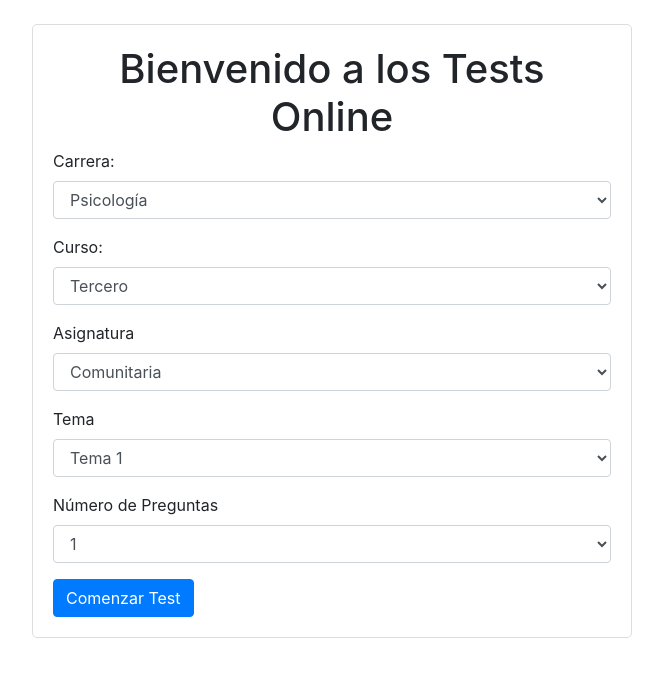
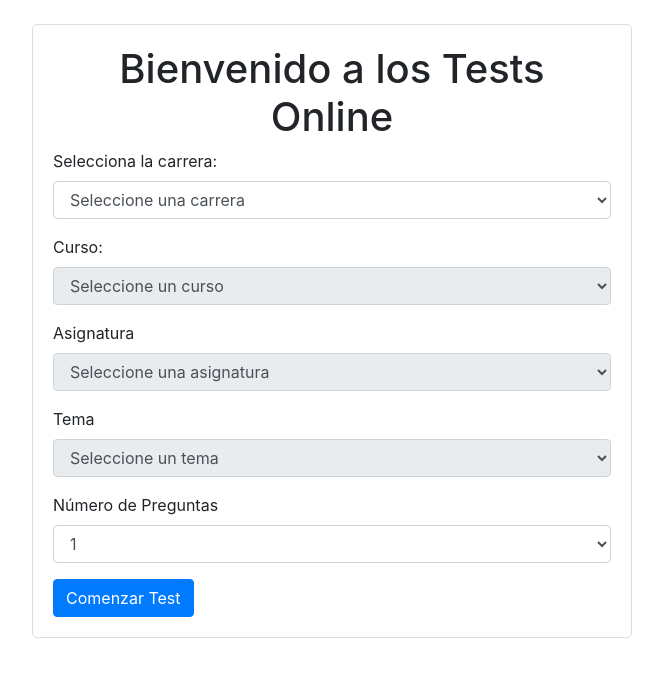
Before and after one commit to thecodix/mentalia, a Django app: page /examenes/ in a window 1280 px wide. Shown: the part 56-733 px from the top of the page, without its empty margins (308-971 px from the left). Run offline with Django 5.2, Linux system fonts and the light colour scheme; the visitor is signed in with stand-in values (Sample User, id 1); data comes from the database, SQL or seed files in the repository; some libraries are stand-ins or nearby versions.

Commit message:
Frontend: dynamic dropdown for exams

```diff
--- a/app/examenes/templates/examenes/index.html
+++ b/app/examenes/templates/examenes/index.html
@@ -22,35 +22,30 @@
             <h1 class="text-center">Bienvenido a los Tests Online</h1>
             <form action="{% url 'test' %}" method="get">
                 <div class="form-group">
-                    <label for="carrera">Carrera:</label>
+                    <label for="carrera">Selecciona la carrera:</label>
                     <select class="form-control" id="carrera" name="carrera">
+                        <option value="">Seleccione una carrera</option>
                         {% for carrera in carreras %}
-                            <option value="{{ carrera.id }}">{{ carrera.nombre }}</option>
+                        <option value="{{ carrera.id }}">{{ carrera.nombre }}</option>
                         {% endfor %}
                     </select>
                 </div>
                 <div class="form-group">
                     <label for="curso">Curso:</label>
-                    <select class="form-control" id="curso" name="curso">
-                        {% for curso in cursos %}
-                            <option value="{{ curso.id }}">{{ curso.nombre }}</option>
-                        {% endfor %}
+                    <select class="form-control" id="curso" name="curso" disabled>
+                        <option value="">Seleccione un curso</option>
                     </select>
                 </div>
                 <div class="form-group">
                     <label for="asignatura">Asignatura</label>
-                    <select class="form-control" id="asignatura" name="asignatura">
-                        {% for asignatura in asignaturas %}
-                            <option value="{{ asignatura.id }}">{{ asignatura.nombre }}</option>
-                        {% endfor %}
+                    <select class="form-control" id="asignatura" name="asignatura" disabled>
+                        <option value="">Seleccione una asignatura</option>
                     </select>
                 </div>
                 <div class="form-group">
                     <label for="tema">Tema</label>
-                    <select class="form-control" id="tema" name="tema">
-                        {% for tema in temas %}
-                            <option value="{{ tema.id }}">{{ tema.nombre }}</option>
-                        {% endfor %}
+                    <select class="form-control" id="tema" name="tema" disabled>
+                        <option value="">Seleccione un tema</option>
                     </select>
                 </div>
                 <div class="form-group">
@@ -65,5 +60,94 @@
             </form>
         </div>
     </div>
+    <script type="text/javascript">
+    document.addEventListener('DOMContentLoaded', function() {
+        document.getElementById('carrera').addEventListener('change', function() {
+            var carreraId = this.value;
+            if (carreraId) {
+                fetch('get_cursos/?carrera_id=' + carreraId)
+                    .then(response => response.json())
+                    .then(data => updateCursos(data))
+                    .catch(error => console.error('Error:', error));
+            } else {
+                resetDropdown('curso');
+                resetDropdown('asignatura');
+                resetDropdown('tema');
+            }
+        });
+    });
+
+    document.addEventListener('DOMContentLoaded', function() {
+        document.getElementById('curso').addEventListener('change', function() {
+            var cursoId = this.value;
+            if (cursoId) {
+                fetch('get_asignaturas/?curso_id=' + cursoId)
+                    .then(response => response.json())
+                    .then(data => updateAsignaturas(data))
+                    .catch(error => console.error('Error:', error));
+            } else {
+                resetDropdown('asignatura');
+                resetDropdown('tema');
+            }
+        });
+    });
+
+    document.addEventListener('DOMContentLoaded', function() {
+        document.getElementById('asignatura').addEventListener('change', function() {
+            var asignaturaId = this.value;
+            if (asignaturaId) {
+                fetch('get_temas/?asignatura_id=' + asignaturaId)
+                    .then(response => response.json())
+                    .then(data => updateTemas(data))
+                    .catch(error => console.error('Error:', error));
+            } else {
+                resetDropdown('tema');
+            }
+        });
+    });
+
+    function updateCursos(cursos) {
+        var selectCurso = document.getElementById('curso');
+        resetDropdown('curso');
+        cursos.forEach(function(curso) {
+            var option = document.createElement('option');
+            option.value = curso.id;
+            option.text = curso.nombre;
+            selectCurso.appendChild(option);
+        });
+        selectCurso.disabled = false;
+    }
+
+    function updateAsignaturas(asignaturas) {
+        var selectAsignatura = document.getElementById('asignatura');
+        resetDropdown('asignatura');
+        asignaturas.forEach(function(asignatura) {
+            var option = document.createElement('option');
+            option.value = asignatura.id;
+            option.text = asignatura.nombre;
+            selectAsignatura.appendChild(option);
+        });
+        selectAsignatura.disabled = false;
+    }
+
+    function updateTemas(temas) {
+        var selectTema = document.getElementById('tema');
+        resetDropdown('tema');
+        temas.forEach(function(tema) {
+            var option = document.createElement('option');
+            option.value = tema.id;
+            option.text = tema.nombre;
+            selectTema.appendChild(option);
+        });
+        selectTema.disabled = false;
+    }
+
+    function resetDropdown(id) {
+        var select = document.getElementById(id);
+        select.innerHTML = '<option value="">Seleccione un/a ' + id + '</option>';
+        select.disabled = true;
+    }
+</script>
+
 </body>
 </html>
--- a/app/examenes/urls.py
+++ b/app/examenes/urls.py
@@ -12,4 +12,8 @@ urlpatterns = [
     path('accounts/', include('django.contrib.auth.urls')),  # Añade las URLs de autenticación
     path('logout/', views.custom_logout, name='custom_logout'),
     path('thank-you/', views.thank_you, name='thank_you'),
+
+    path('get_cursos/', views.get_cursos, name='get_cursos'),
+    path('get_asignaturas/', views.get_asignaturas, name='get_asignaturas'),
+    path('get_temas/', views.get_temas, name='get_temas'),
 ]
--- a/app/examenes/views.py
+++ b/app/examenes/views.py
@@ -1,4 +1,5 @@
 import random
+from django.http import JsonResponse
 
 from django.contrib.admin.views.decorators import staff_member_required
 from django.contrib.auth import authenticate, login, logout
@@ -37,6 +38,61 @@ def register(request):
 
 @login_required
 def index(request):
+    if request.headers.get('X-Requested-With') == 'XMLHttpRequest':
+        tipo = request.GET.get('tipo')
+        seleccion = request.GET.get('seleccion')
+
+        if tipo == 'carrera':
+            cursos = Curso.objects.filter(carrera_id=seleccion).values('id', 'nombre')
+            return JsonResponse({'cursos': list(cursos)})
+        elif tipo == 'curso':
+            asignaturas = Asignatura.objects.filter(curso_id=seleccion).values('id', 'nombre')
+            return JsonResponse({'asignaturas': list(asignaturas)})
+        elif tipo == 'asignatura':
+            temas = Tema.objects.filter(asignatura_id=seleccion).values('id', 'nombre')
+            return JsonResponse({'temas': list(temas)})
+
+    carreras = Carrera.objects.all()
+    numero_preguntas_opciones = [1, 5, 15, 20, 30]
+    return render(
+        request,
+        'examenes/index.html',
+        {
+            'carreras': carreras,
+            'numero_preguntas_opciones': numero_preguntas_opciones
+        }
+    )
+
+
+@login_required
+def get_temas(request):
+    asignatura_id = request.GET.get('asignatura_id')
+    if asignatura_id:
+        temas = Tema.objects.filter(asignatura_id=asignatura_id).values('id', 'nombre')
+        return JsonResponse(list(temas), safe=False)
+    return JsonResponse([], safe=False)
+
+
+@login_required
+def get_asignaturas(request):
+    curso_id = request.GET.get('curso_id')
+    if curso_id:
+        asignaturas = Asignatura.objects.filter(curso_id=curso_id).values('id', 'nombre')
+        return JsonResponse(list(asignaturas), safe=False)
+    return JsonResponse([], safe=False)
+
+
+@login_required
+def get_cursos(request):
+    carrera_id = request.GET.get('carrera_id')
+    if carrera_id:
+        cursos = Curso.objects.filter(carrera_id=carrera_id).values('id', 'nombre')
+        return JsonResponse(list(cursos), safe=False)
+    return JsonResponse([], safe=False)
+
+
+@login_required
+def index2(request):
     carreras = Carrera.objects.all()
     cursos = Curso.objects.all()
     asignaturas = Asignatura.objects.all()
```
